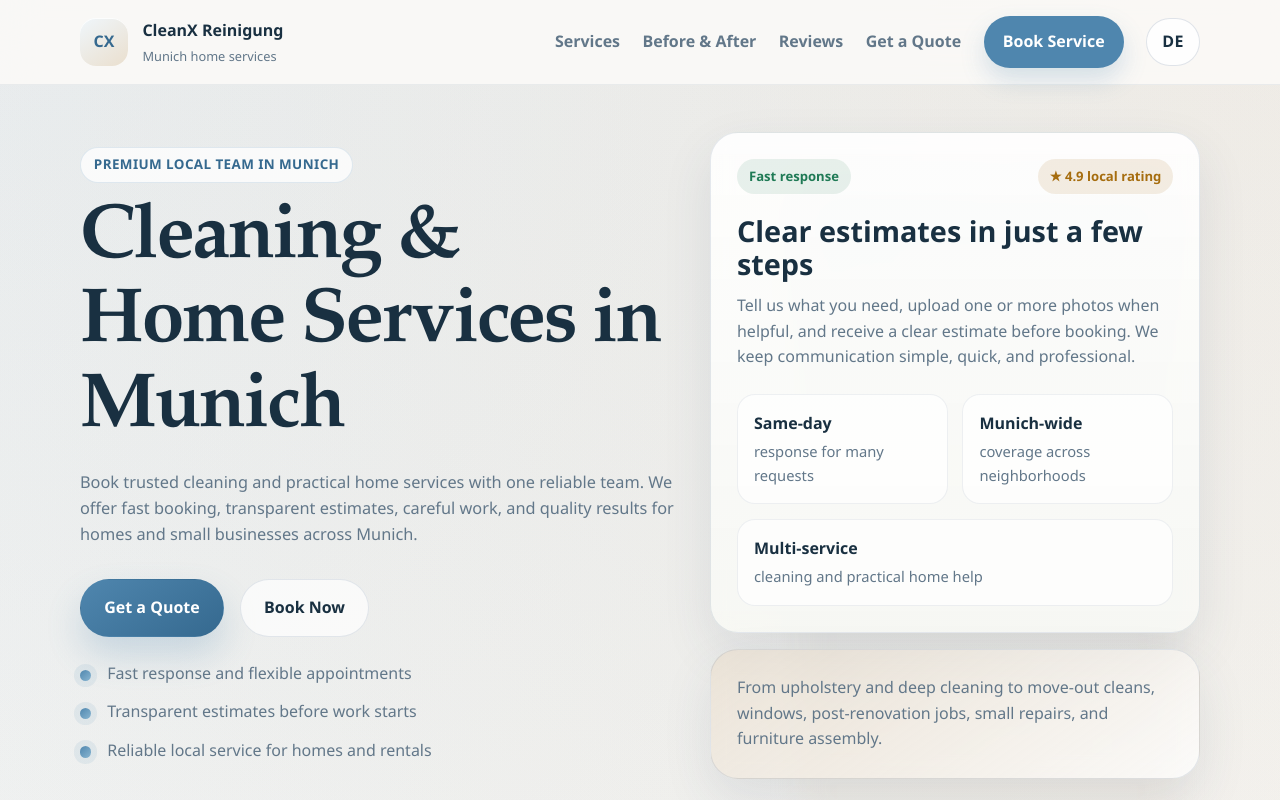
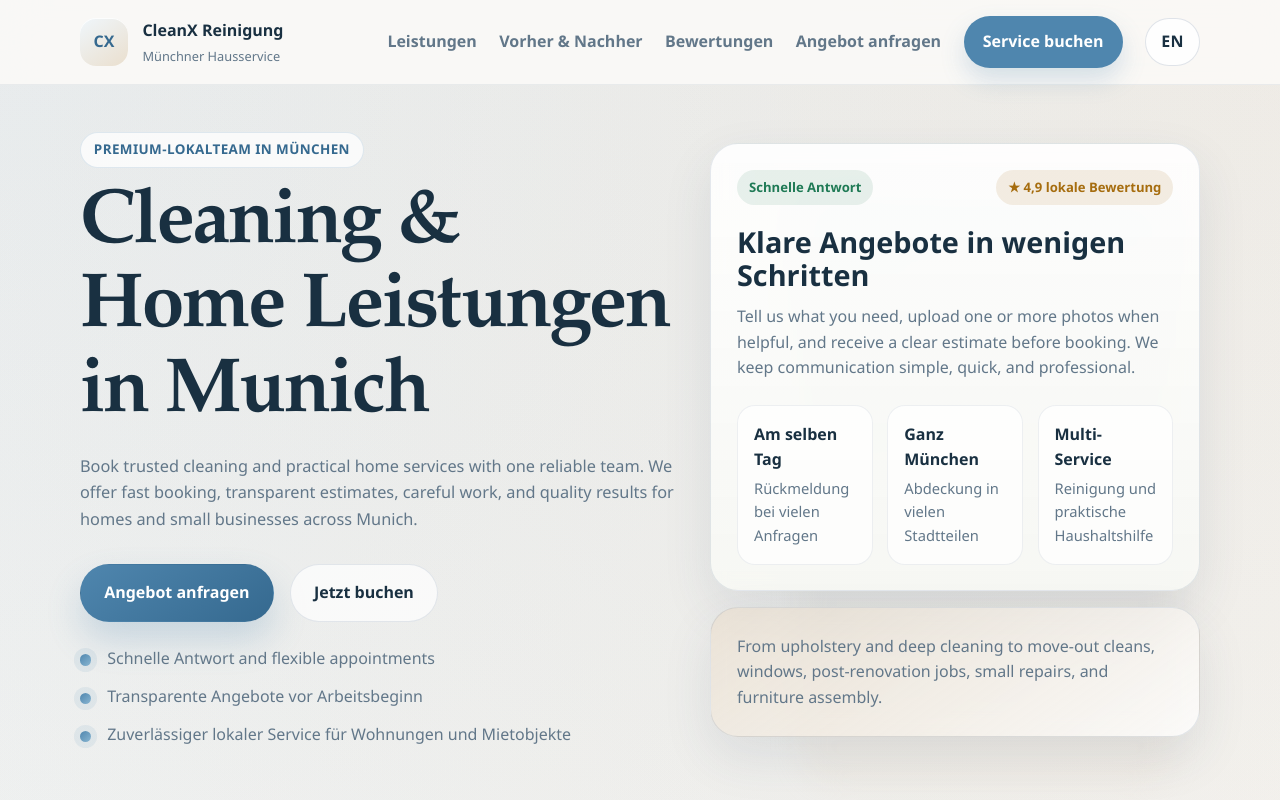
Before and after one commit to samuel4516/CleanX, a Next.js app: page / in a window 1280 px wide. Shown: the top 800 px of the page. Built offline with nearby package versions, Linux system fonts and the light colour scheme.

Commit message:
feat: update default language to German and adjust translations across components

```diff
--- a/app/components/language-provider.tsx
+++ b/app/components/language-provider.tsx
@@ -20,11 +20,11 @@ const LANGUAGE_STORAGE_KEY = "site-language";
 const LanguageContext = createContext<LanguageContextValue | null>(null);
 
 function normalizeLanguage(value: string | null): SiteLanguage {
-  return value === "de" ? "de" : "en";
+  return value === "en" ? "en" : "de";
 }
 
 export function LanguageProvider({ children }: { children: ReactNode }) {
-  const [language, setLanguage] = useState<SiteLanguage>("en");
+  const [language, setLanguage] = useState<SiteLanguage>("de");
 
   useEffect(() => {
     try {
@@ -32,7 +32,7 @@ export function LanguageProvider({ children }: { children: ReactNode }) {
       const nextLanguage = normalizeLanguage(storedLanguage);
       setLanguage(nextLanguage);
     } catch {
-      setLanguage("en");
+      setLanguage("de");
     }
   }, []);
 
--- a/app/components/service-page-header.tsx
+++ b/app/components/service-page-header.tsx
@@ -33,7 +33,7 @@ export default function ServicePageHeader() {
   const pathname = usePathname();
   const { language, setLanguage } = useLanguage();
   const isGerman = language === "de";
-  const labels = HEADER_TRANSLATIONS[language] ?? HEADER_TRANSLATIONS.en;
+  const labels = HEADER_TRANSLATIONS[language] ?? HEADER_TRANSLATIONS.de;
 
   const handleLanguageToggle = () => {
     setLanguage(isGerman ? "en" : "de");
--- a/app/components/service-page-template.tsx
+++ b/app/components/service-page-template.tsx
@@ -58,8 +58,8 @@ const TEMPLATE_LABELS = {
 export default function ServicePageTemplate({ content }: ServicePageTemplateProps) {
   const { language } = useLanguage();
 
-  const pageContent = content[language] ?? content.en;
-  const labels = TEMPLATE_LABELS[language] ?? TEMPLATE_LABELS.en;
+  const pageContent = content[language] ?? content.de;
+  const labels = TEMPLATE_LABELS[language] ?? TEMPLATE_LABELS.de;
 
   return (
     <>
--- a/app/components/site-footer.tsx
+++ b/app/components/site-footer.tsx
@@ -30,7 +30,7 @@ const FOOTER_TRANSLATIONS = {
 
 export default function SiteFooter() {
   const { language } = useLanguage();
-  const labels = FOOTER_TRANSLATIONS[language] ?? FOOTER_TRANSLATIONS.en;
+  const labels = FOOTER_TRANSLATIONS[language] ?? FOOTER_TRANSLATIONS.de;
 
   return (
     <footer className="site-footer">
--- a/app/layout.tsx
+++ b/app/layout.tsx
@@ -15,7 +15,7 @@ export default function RootLayout({
   children: React.ReactNode;
 }>) {
   return (
-    <html lang="en">
+    <html lang="de">
       <body>
         <LanguageProvider>
           {children}
--- a/app/page.tsx
+++ b/app/page.tsx
@@ -691,7 +691,7 @@ const RESET_UPLOAD_FEEDBACK_TEXT = "No files selected yet";
 export default function Home() {
   const { language } = useLanguage();
 
-  const pageMarkup = HOME_MARKUP[language] ?? HOME_MARKUP.en;
+  const pageMarkup = HOME_MARKUP[language] ?? HOME_MARKUP.de;
 
   useEffect(() => {
     const navLinks = Array.from(
@@ -703,7 +703,7 @@ export default function Home() {
     const successMessage = document.getElementById("form-success");
     const preferredDateInput = document.getElementById("preferred-date") as HTMLInputElement | null;
     const revealItems = Array.from(document.querySelectorAll<HTMLElement>(".reveal"));
-    const text = FORM_TEXT[language] ?? FORM_TEXT.en;
+    const text = FORM_TEXT[language] ?? FORM_TEXT.de;
 
     if (preferredDateInput) {
       const localToday = new Date();
```
